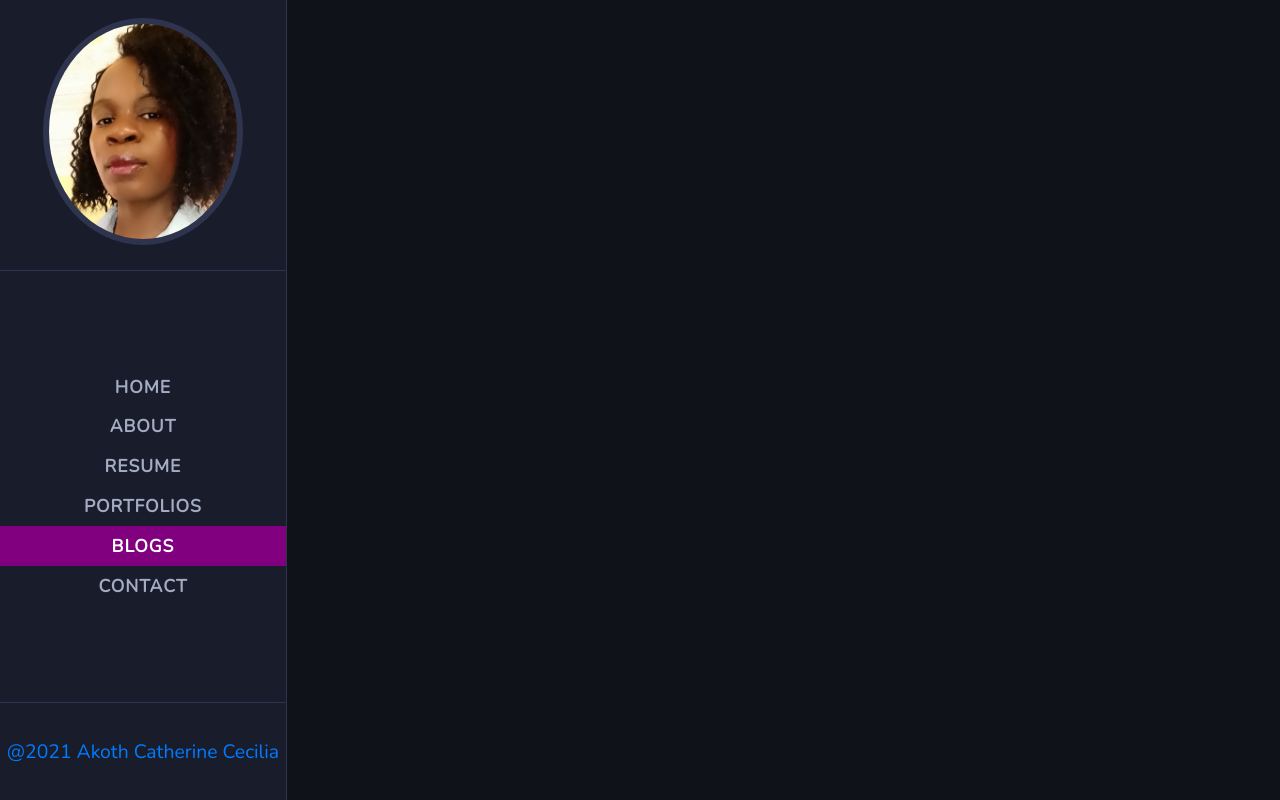
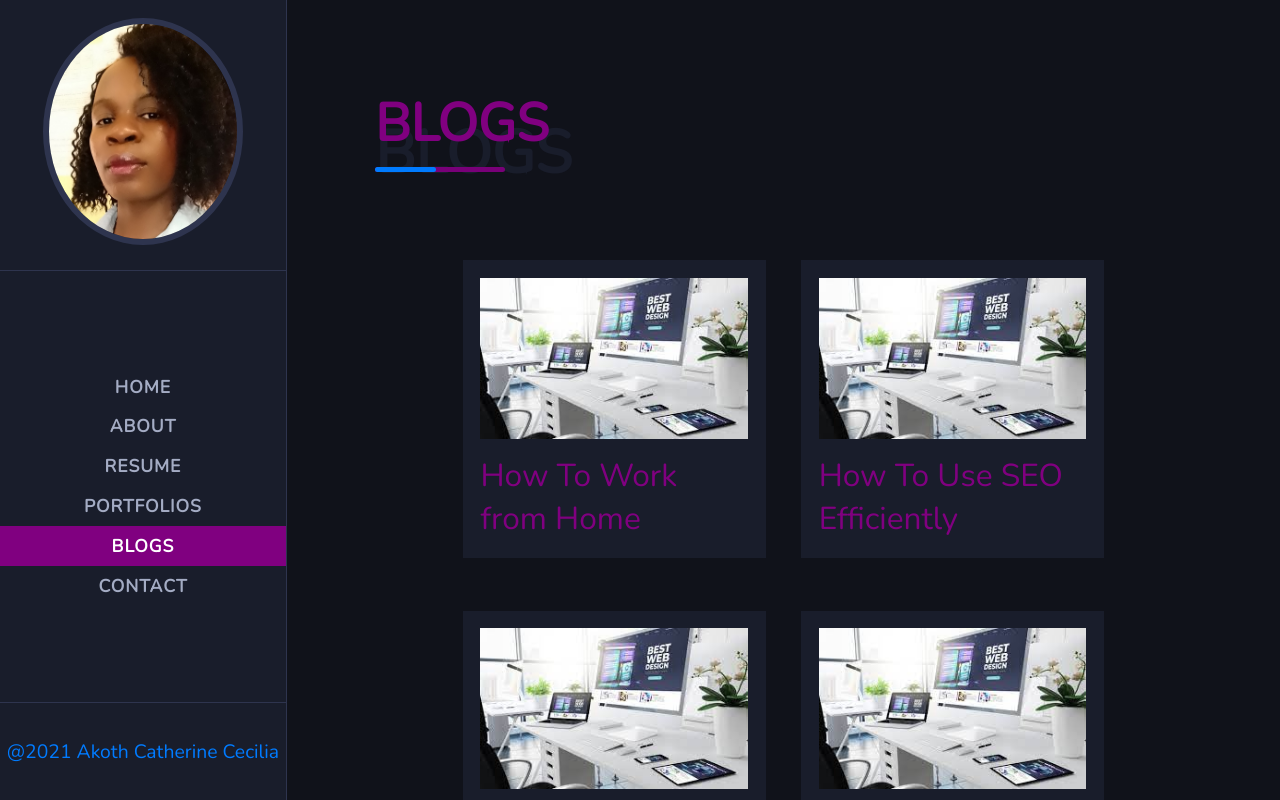
Before and after one commit to cathyAkoth/catherine, a React (Create React App) app: page /blogs in a window 1280 px wide. Shown: the top 800 px of the page. Built offline with nearby package versions, Linux system fonts and the light colour scheme.

Commit message:
Added more stylesto blogsPage

```diff
--- a/src/Pages/BlogsPage.js
+++ b/src/Pages/BlogsPage.js
@@ -1,12 +1,78 @@
 import React from 'react';
+import blogs from '../data/blogs';
+import styled from 'styled-components';
+import Title from '../Components/Title';
+import {MainLayout, InnerLayout} from '../styles/Layouts';
 
-function BlogsPage(){
-    return(
-        <div>
 
-        </div>
+function BlogsPage() {
+    return (
+        <MainLayout>
+            <BlogsStyled>
+            <Title title={'Blogs'} span={'Blogs'} />
+                <InnerLayout className={'blog'}>
+                    {
+                        blogs.map((blog)=>{
+                            return <div key={blog.id} className={'blog-item'}>
+                                <div className="image">
+                                    <img src={blog.image} alt=""/>
+                                </div>
+                                <div className="title">
+                                    <a href={blog.link}>
+                                        {blog.title}
+                                    </a>
+                                </div>
+                            </div>
+                        })
+                    }
+                </InnerLayout>
+            </BlogsStyled>
+        </MainLayout>
     )
 }
 
+const BlogsStyled = styled.div`
+    .blog{
+        display: grid;
+        grid-template-columns: repeat(2, 1fr);
+        grid-column-gap: 2rem;
+        grid-row-gap: 3rem;
+        @media screen and (max-width: 770px){
+            grid-template-columns: repeat(1, 1fr);
+        }
+        .blog-item{
+            background-color: var(--background-dark-grey);
+            padding: 1rem 1rem;
 
-export default BlogsPage;
+        }
+        .image{
+            width: 100%;
+            overflow: hidden;
+            padding-bottom: .5rem;
+            img{
+                width: 100%;
+                height: 90%;
+                object-fit: cover;
+                transition: all .4s ease-in-out;
+                &:hover{
+                    cursor: pointer;
+                    transform: rotate(3deg) scale(1.1);
+                }
+            }
+        }
+        .title{
+            a{
+                font-size: 1.8rem;
+                padding: 2rem 0;
+                color: purple;
+                cursor: pointer;
+                transition: all .4s ease-in-out;
+                &:hover{
+                    color: var(--primary-color);
+                }
+            }
+        }
+    }
+`;
+
+export default BlogsPage
--- a/data/blogs.js
+++ b/src/data/blogs.js
@@ -1,7 +1,8 @@
-import blog1 from  '../img/blogs/blog1.svg';
-import blog3 from  '../img/blogs/blog3.svg';
-import blog2 from  '../img/blogs/blog2.svg';
-import blog4 from  '../img/blogs/blog4.svg';
+import blog1 from  '../img/websitehow.jpg';
+import blog3 from  '../img/websitehow.jpg';
+import blog2 from  '../img/websitehow.jpg';
+import blog4 from  '../img/websitehow.jpg';
+
 
 const blogs = [
     {
@@ -9,7 +10,8 @@ const blogs = [
         title: 'How To Work from Home',
         date: '01',
         month: 'April',
-        image: blog1
+        image: blog1,
+        link: 'https://www.youtube.com/watch?v=w8I1m1n-7Lg/'
     },
     {
         id: 2,
```
Also changed, not shown: src/img/websitehow.jpg (added).
